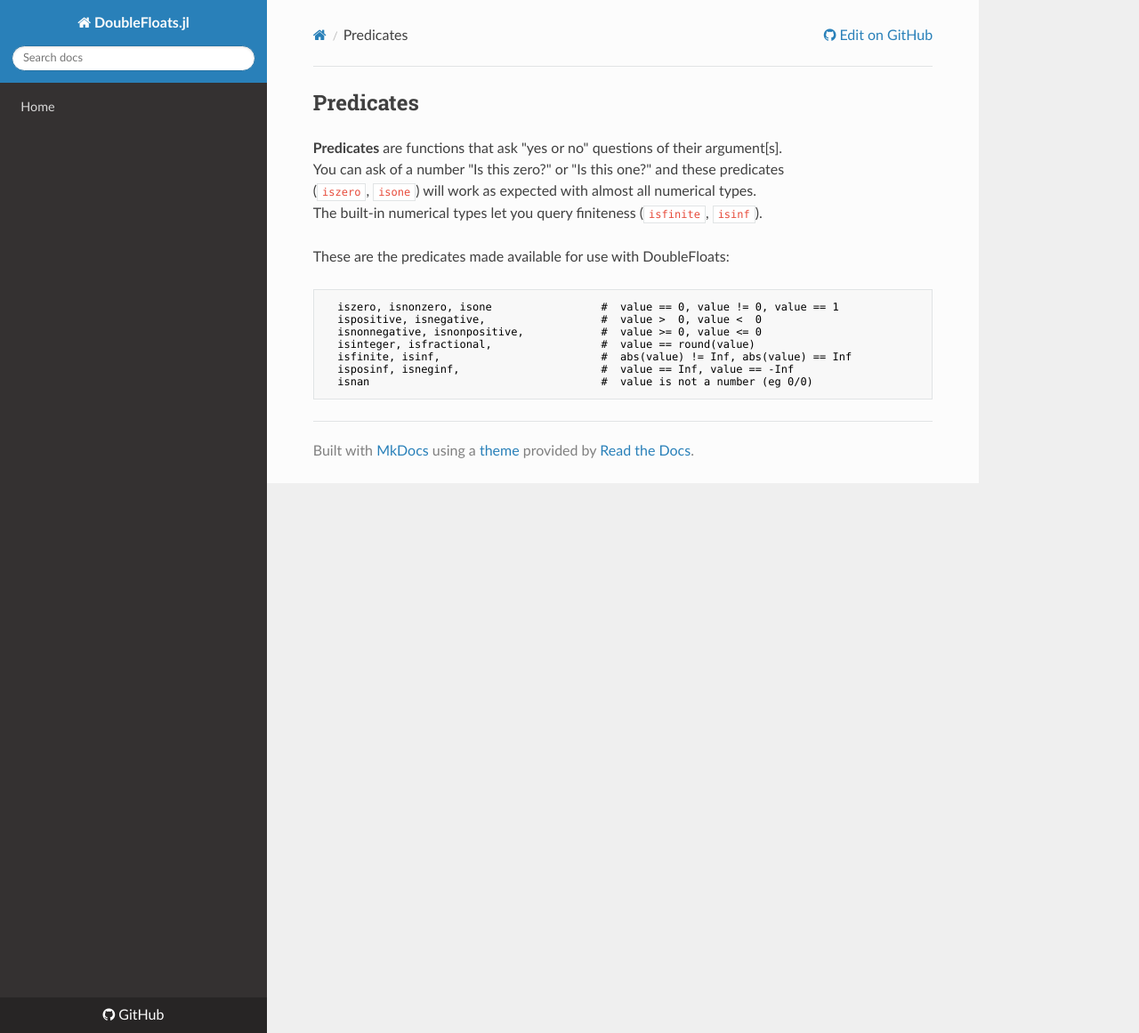
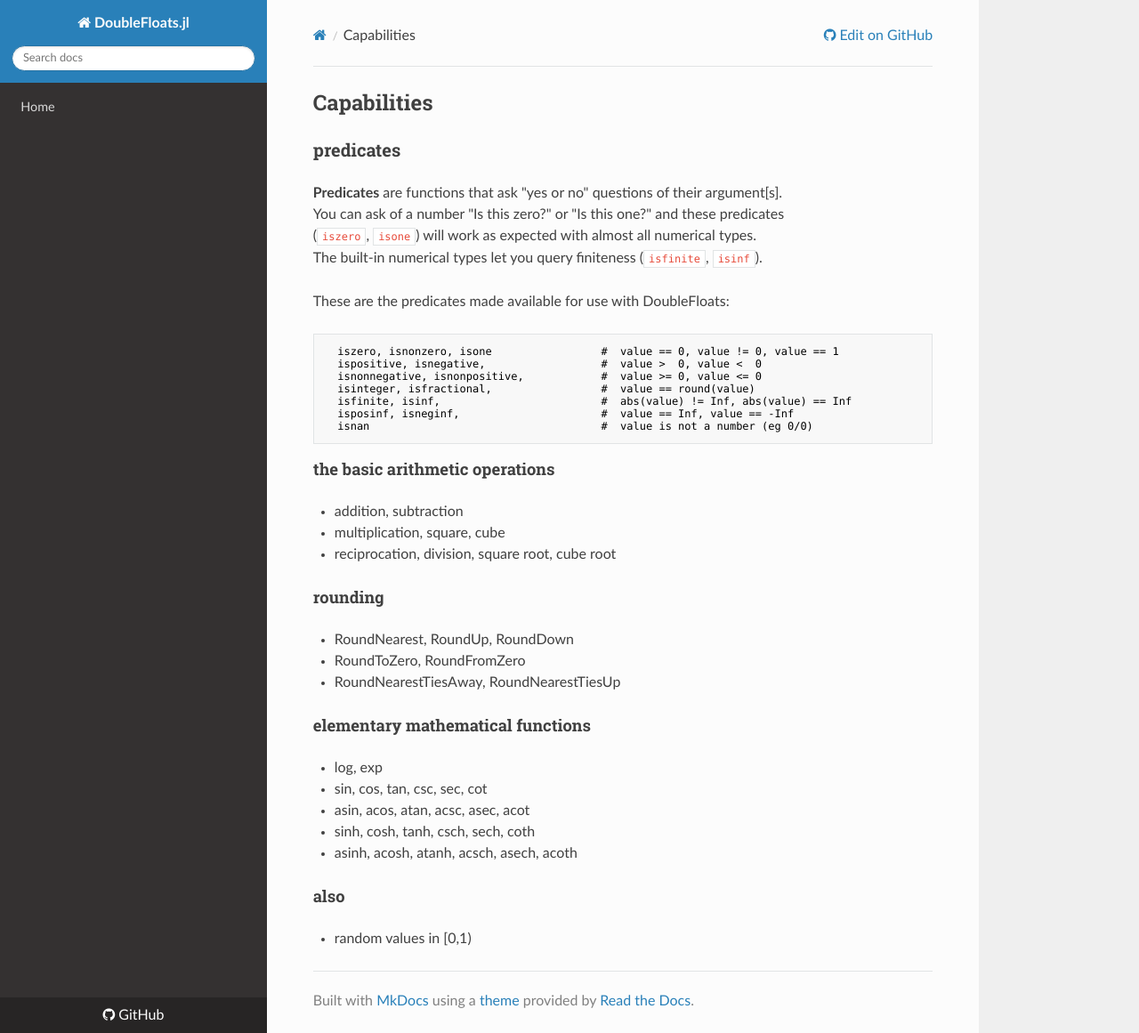
Before and after one commit to JuliaMath/DoubleFloats.jl, an MkDocs documentation site: the page built from docs/src/capabilities.md, in a window 1280 px wide and 1161 px high. Shown: the whole window at 89% size. Built offline with MkDocs 1.6.1, drawn with Linux system fonts in a browser that asks for light colours; nearby versions of some CDN libraries; old or Windows-style settings are respelled for this version of MkDocs.

Commit message:
Update and rename predicates.md to capabilities.md

````diff
--- a/docs/src/predicates.md
+++ b/docs/src/capabilities.md
@@ -1,4 +1,7 @@
-## Predicates
+## Capabilities
+
+
+### predicates
 
 
 __Predicates__ are functions that ask "yes or no" questions of their argument[s].
@@ -16,3 +19,24 @@ These are the predicates made available for use with DoubleFloats:
   isposinf, isneginf,                      #  value == Inf, value == -Inf
   isnan                                    #  value is not a number (eg 0/0)
 ```
+
+
+#### the basic arithmetic operations
+- addition, subtraction
+- multiplication, square, cube
+- reciprocation, division, square root, cube root
+
+#### rounding
+- RoundNearest, RoundUp, RoundDown
+- RoundToZero, RoundFromZero
+- RoundNearestTiesAway, RoundNearestTiesUp
+
+#### elementary mathematical functions
+ - log, exp
+ - sin, cos, tan, csc, sec, cot
+ - asin, acos, atan, acsc, asec, acot
+ - sinh, cosh, tanh, csch, sech, coth
+ - asinh, acosh, atanh, acsch, asech, acoth
+
+#### also
+ - random values in [0,1)
````
